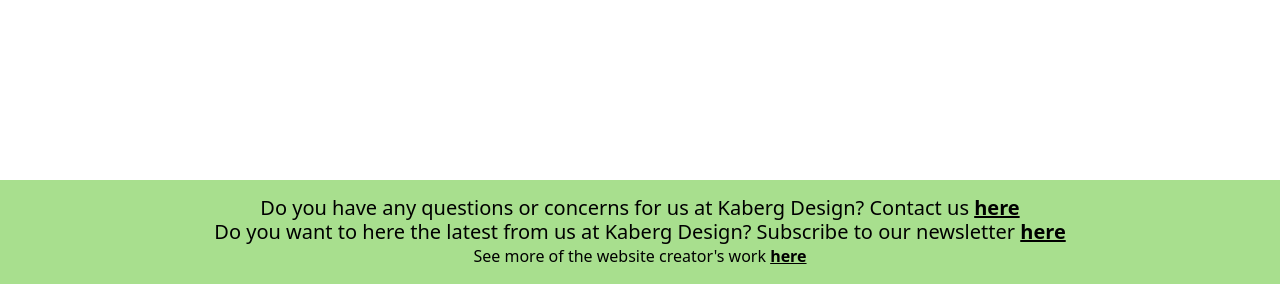
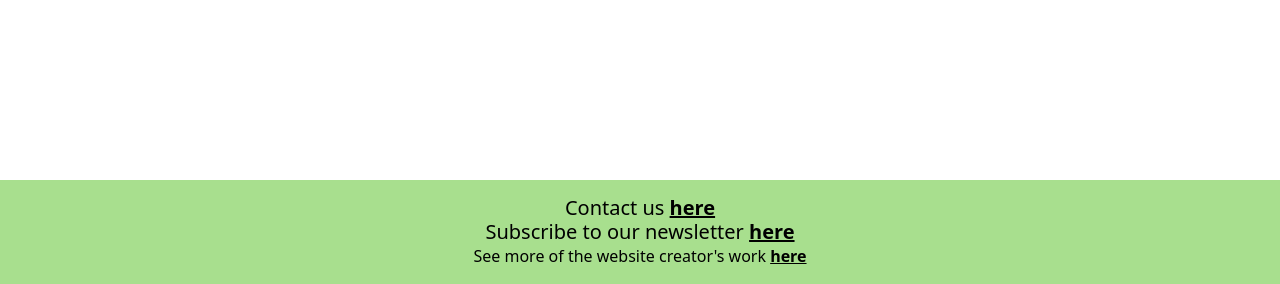
Before and after one commit to Dekeypetey40/kaberg-design, a Django app: page /products/ in a window 1280 px wide. Shown: the part 516-800 px from the top of the page. Run offline with Django 4.2, Linux system fonts and the light colour scheme; the visitor is signed in with stand-in values (Sample User, id 1); data that the repository does not hold is empty; some libraries are stand-ins or nearby versions.

Commit message:
Adjust favorite view and simplify footer

```diff
--- a/products/models.py
+++ b/products/models.py
@@ -61,3 +61,5 @@ class Favorites(models.Model):
     product = models.ForeignKey(Product,
                              related_name='favorites',
                              on_delete=models.CASCADE)
+    def __str__(self):
+        return f'({self.user},favorites)'
--- a/products/views.py
+++ b/products/views.py
@@ -145,7 +145,7 @@ def add_to_favorites(request, product_id):
     """
     Toggles a product as a favorite if user is logged in
     """
-    product = get_object_or_404(Product, product_id=product_id)
+    product = get_object_or_404(Product, pk=product_id)
     favorite = Favorites.objects.get(user=request.user,
                                      product=request.POST.get('product_id'))
     if product.favorites:
--- a/templates/base.html
+++ b/templates/base.html
@@ -142,10 +142,10 @@
     <!-- Footer-->
     <footer class="py-3 bg-green text-black">
         <div class="container">
-            <h5 class="m-0 text-center footer-text">Do you have any questions or concerns for us at Kaberg Design? Contact us
+            <h5 class="m-0 text-center footer-text">Contact us
                 <a class="text-underline-hover footer-text fw-bolder text-black"
                 aria-label="Navigate to the contact us page" href="{% url 'contact_us' %}">here</a> </h5>
-            <h5 class="m-0 text-center footer-text">Do you want to here the latest from us at Kaberg Design? Subscribe to our newsletter
+            <h5 class="m-0 text-center footer-text">Subscribe to our newsletter
                 <a class="text-underline-hover footer-text fw-bolder text-black"
                 aria-label="Navigate to the contact us page" href="{% url 'subscribe' %}">here</a> </h5>
             <p class="m-0 text-center footer-text">See more of the website creator's work <a class="text-underline-hover footer-text fw-bolder text-black" target="_blank"
```
